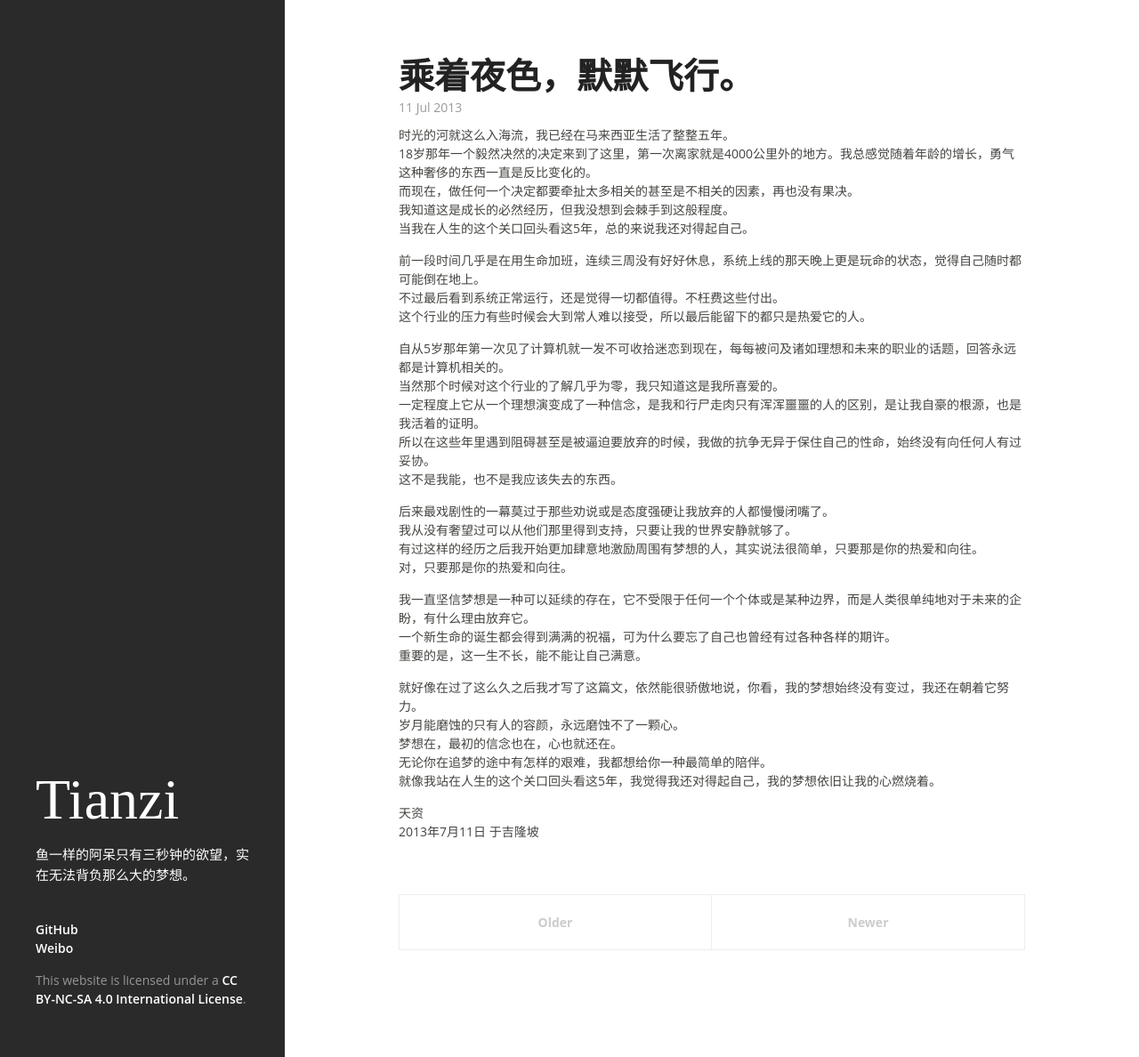
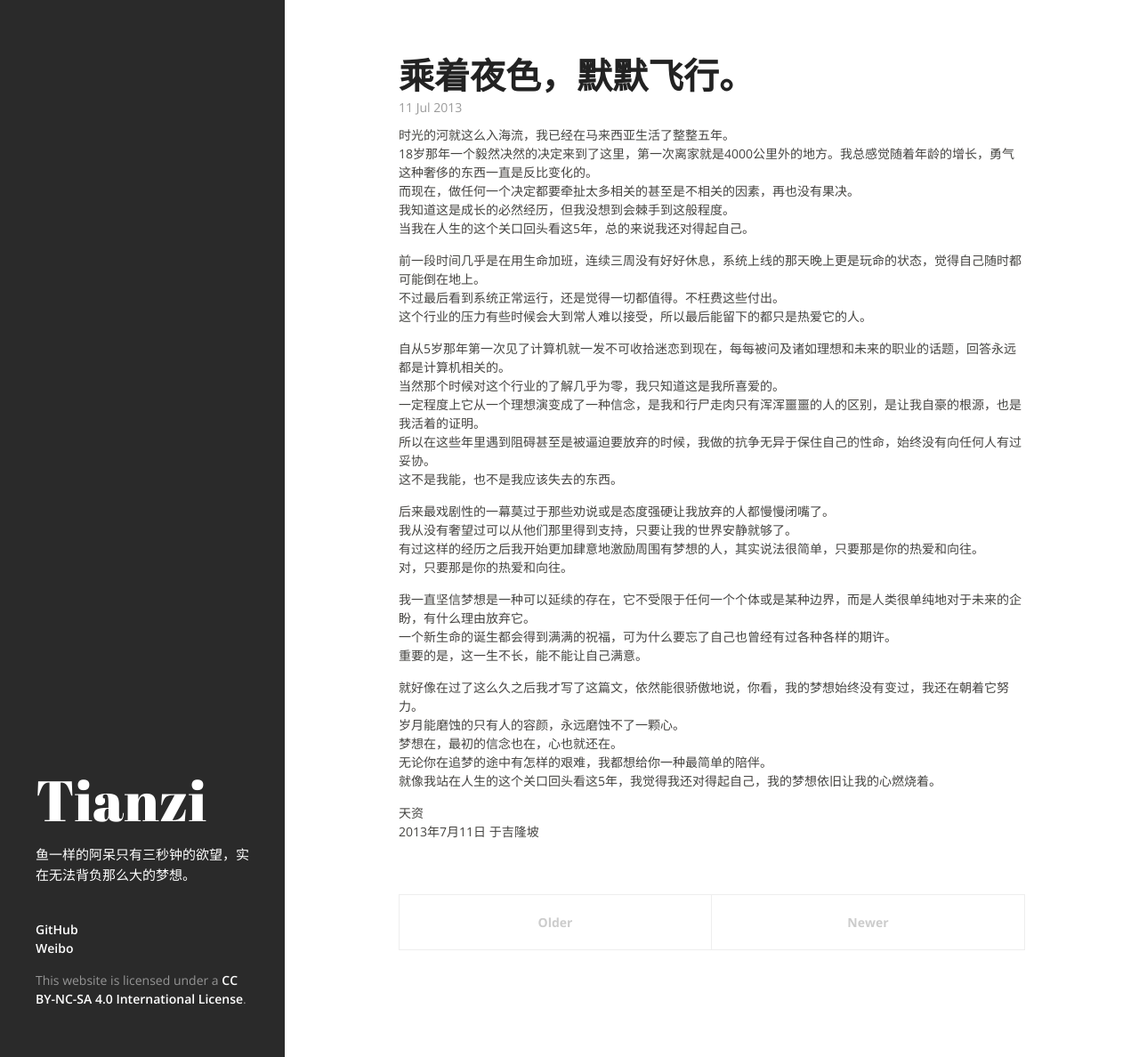
Before and after one commit to iznait/iznait.github.io, a Jekyll site: the page built from index.html, in a window 1280 px wide and 1188 px high. Shown: the whole window at 89% size. Built offline with Jekyll 4.4.1, drawn with Linux system fonts in a browser that asks for light colours; some web fonts are replaced; Markdown is read by kramdown in place of the engine named in the settings; the list of posts is cut into pages by our own code.

Commit message:
Changed fonts CSS back to Google

```diff
--- a/_includes/head.html
+++ b/_includes/head.html
@@ -11,7 +11,7 @@
   <!-- CSS -->
   <link rel="stylesheet" href="/public/css/hyde.css">
   <link rel="stylesheet" href="/public/css/syntax.css">
-  <link href='https://fonts.lug.ustc.edu.cn/css?family=Abril+Fatface|Open+Sans:400,300,600,700,400italic' rel='stylesheet' type='text/css'>
+  <link href='https://fonts.googleapis.com/css?family=Abril+Fatface|Open+Sans:400,300,600,700,400italic' rel='stylesheet' type='text/css'>
 
   <!-- Icons -->
   <link rel="shortcut icon" href="/public/favicon.ico">
```
